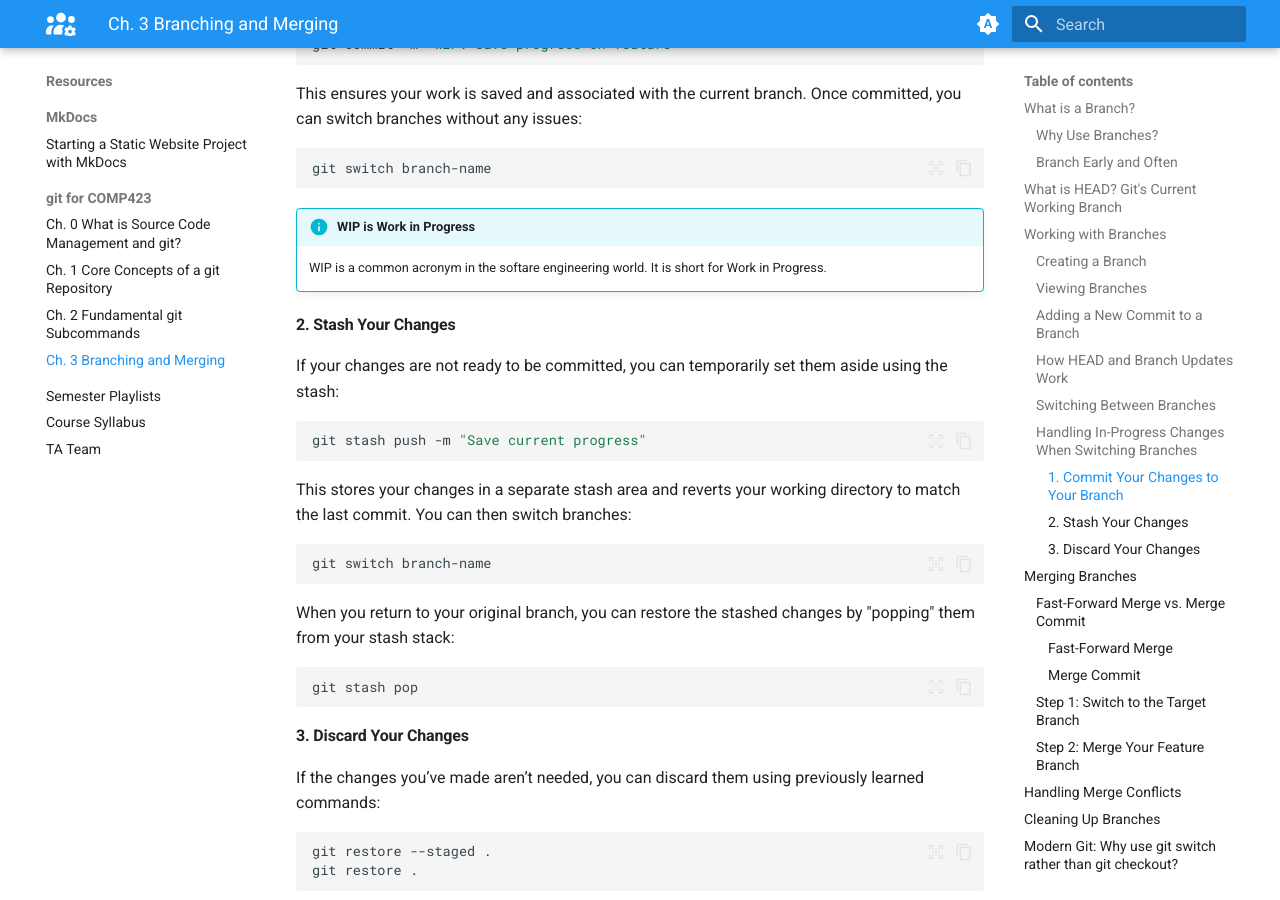
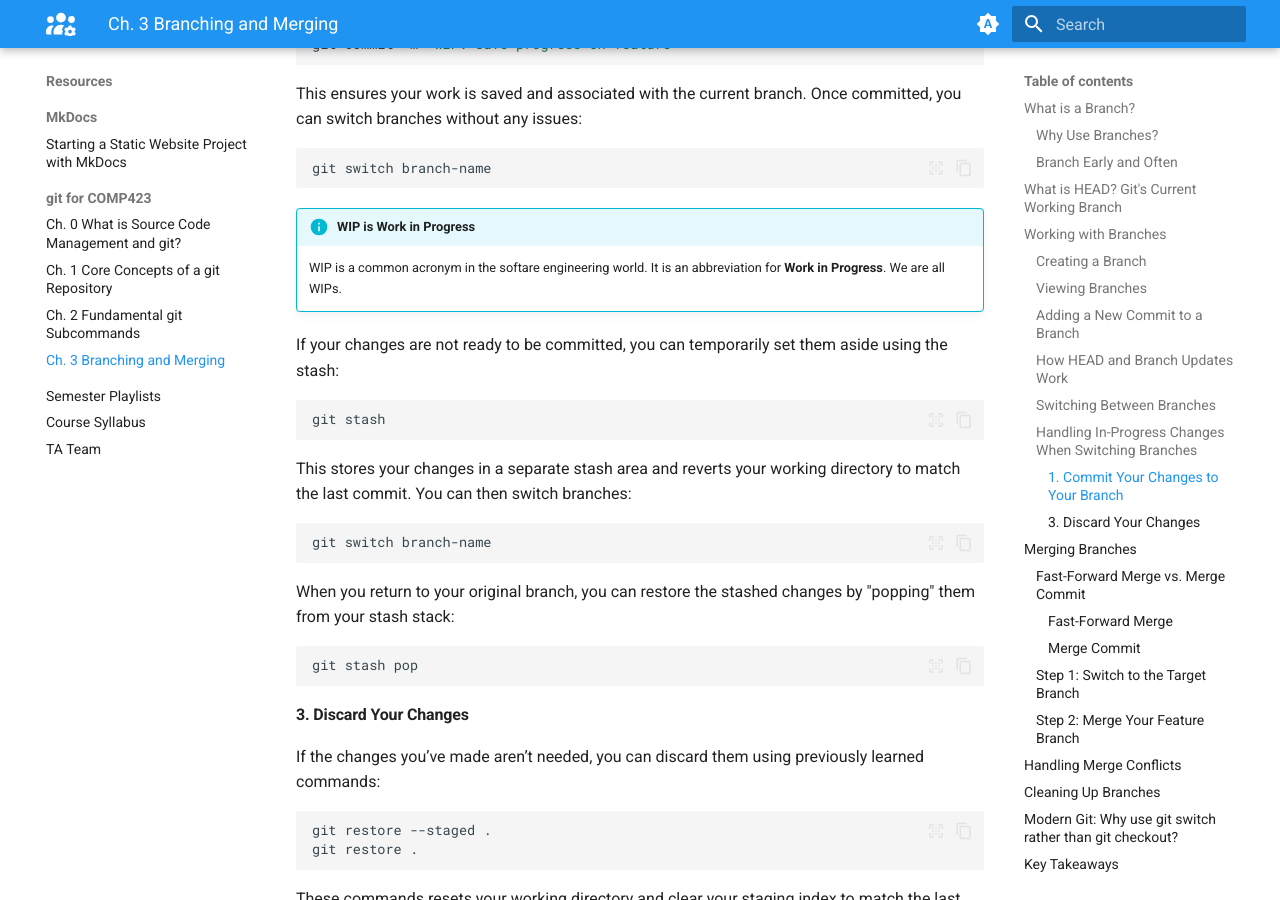
Before and after one commit to comp423-25s/comp423-25s.github.io, an MkDocs documentation site: the page built from docs/resources/git/ch3-git-branch-merge.md, in a window 1280 px wide and 900 px high, scrolled down 5164 px. Built offline with MkDocs 1.6.1 and Material for MkDocs 9.7.7, drawn with Linux system fonts in a browser that asks for light colours.

Commit message:
Shorten the stash example

````diff
--- a/docs/resources/git/ch3-git-branch-merge.md
+++ b/docs/resources/git/ch3-git-branch-merge.md
@@ -173,14 +173,13 @@ git switch branch-name
 
 !!! info "WIP is Work in Progress"
 
-    WIP is a common acronym in the softare engineering world. It is short for Work in Progress.
+    WIP is a common acronym in the softare engineering world. It is an abbreviation for **Work in Progress**. We are all WIPs.
 
-#### 2. Stash Your Changes
 
 If your changes are not ready to be committed, you can temporarily set them aside using the stash:
 
 ```bash
-git stash push -m "Save current progress"
+git stash
 ```
 
 This stores your changes in a separate stash area and reverts your working directory to match the last commit. You can then switch branches:
````
